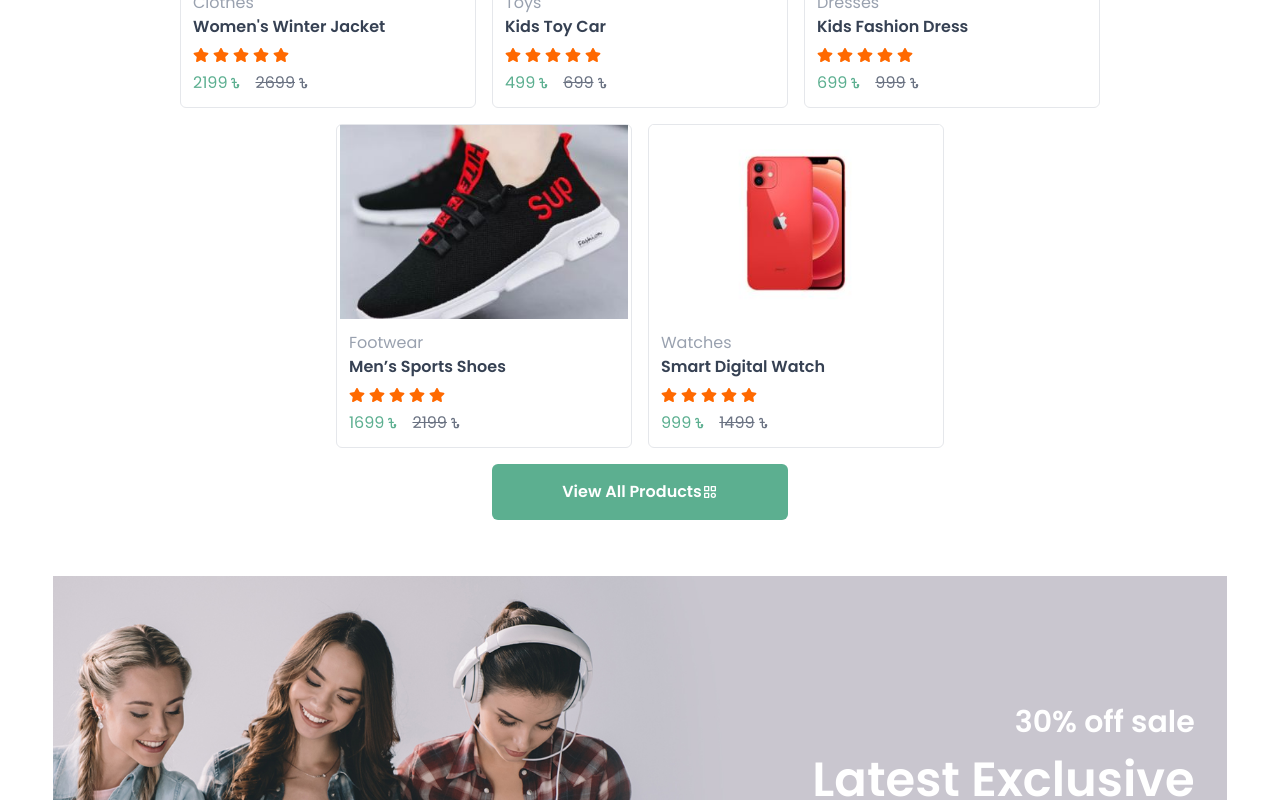
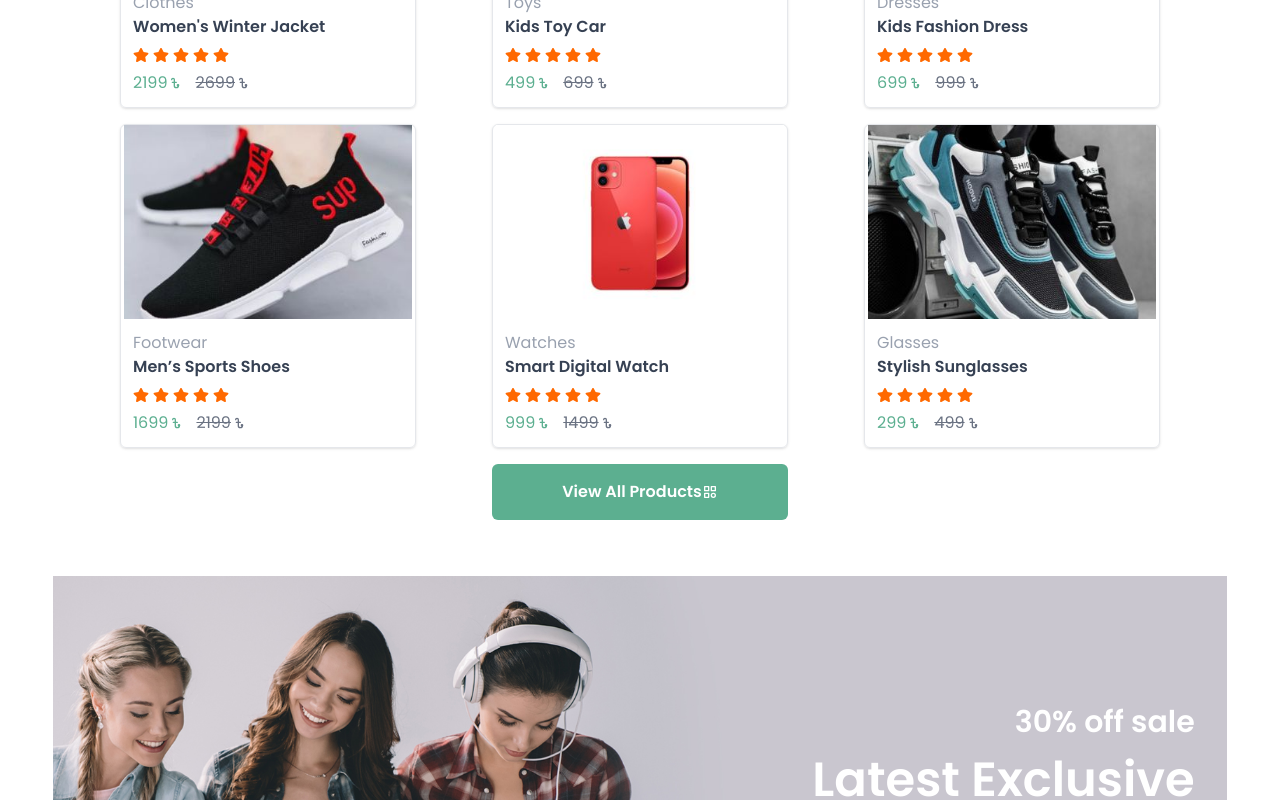
Before and after one commit to sajibdas126/online-shop, a React (Vite) app: page / in a window 1280 px wide. Shown: the part 1700-2500 px from the top of the page. Built offline with nearby package versions, Linux system fonts and the light colour scheme; a web font is replaced by a local one.

Commit message:
Enhance ProductCart styling and adjust PopularProduct display limit

```diff
--- a/src/Components/SherComponent/ProductCart.jsx
+++ b/src/Components/SherComponent/ProductCart.jsx
@@ -6,7 +6,7 @@ import { TbCurrencyTaka } from 'react-icons/tb'
 export const ProductCart = ({product}) => {
   return (
    <div>
-     <div className='w-74 border flex flex-col justify-center items-center  border-gray-200 rounded-md'>
+     <div className='w-74 border flex flex-col justify-center items-center  border-gray-200 rounded-md shadow'>
        <img className='w-72 flex '  src={product.image} alt="" />
         <div className='text-left w-full p-3 '>
             <p className='text-gray-400'>{product.category}</p>
@@ -19,8 +19,8 @@ export const ProductCart = ({product}) => {
                 <FaStar></FaStar>
             </div>
             <div className='flex  gap-3'>
+
                 <p className='cp flex items-center'>{product.price}<TbCurrencyTaka/></p>
-
                 <p className='line-through flex items-center text-gray-500'>{product.oldPrice}<TbCurrencyTaka/></p>
 
             </div>
--- a/src/Pages/Home/HomeComponent/PopularProduct/PopularProduct.jsx
+++ b/src/Pages/Home/HomeComponent/PopularProduct/PopularProduct.jsx
@@ -38,10 +38,10 @@ export const PopularProduct = () => {
         </div>
       </div>
 
-      <div className="flex flex-wrap justify-center items-center gap-4 mb-4 mt-12">
+      <div className="flex flex-wrap justify-between items-center gap-4 mb-4 mt-12">
         {filterProduct
           .sort((a, b) => b.rating - a.rating)
-          .slice(0,8)
+          .slice(0,9)
           .map((product) => (
             <ProductCart key={product.id} product={product} />
           ))}
```
